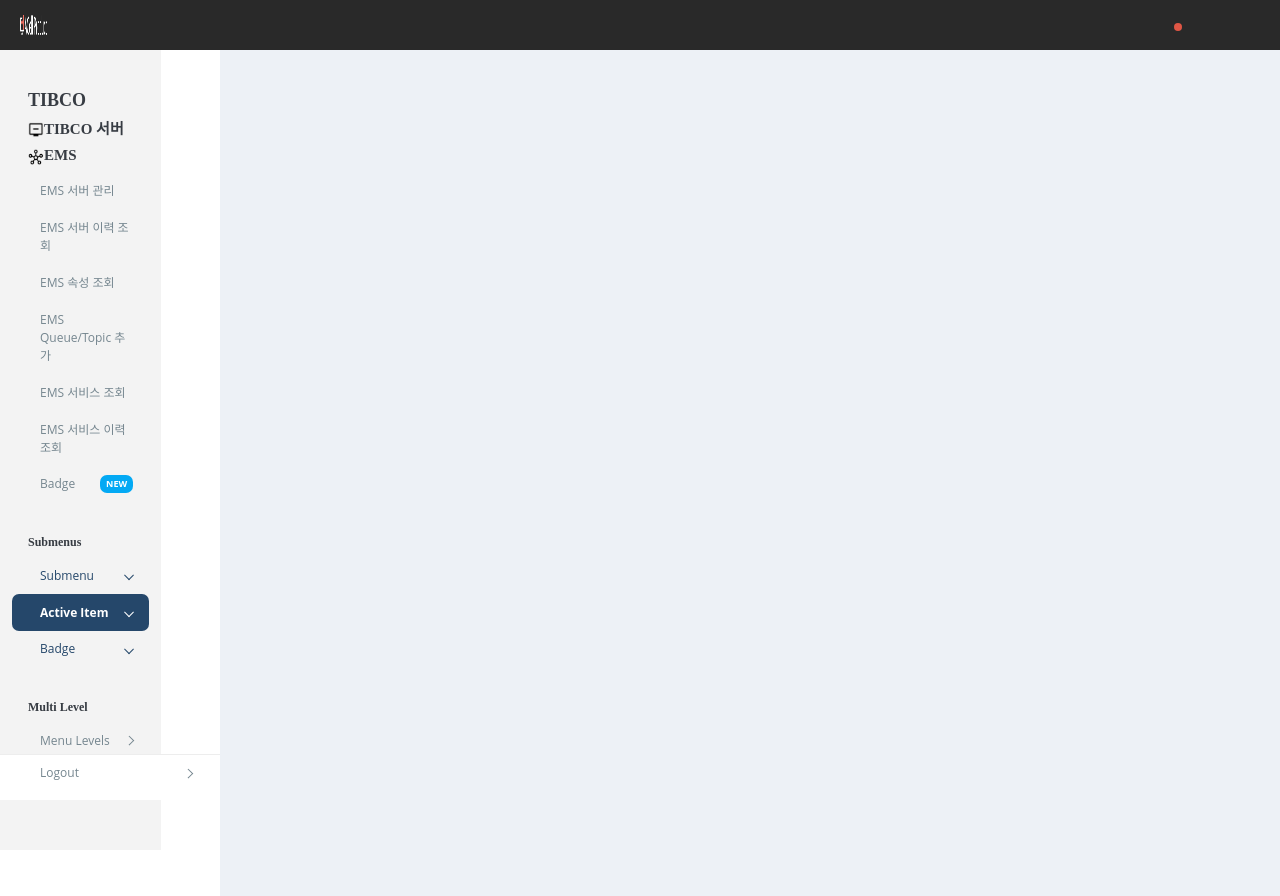
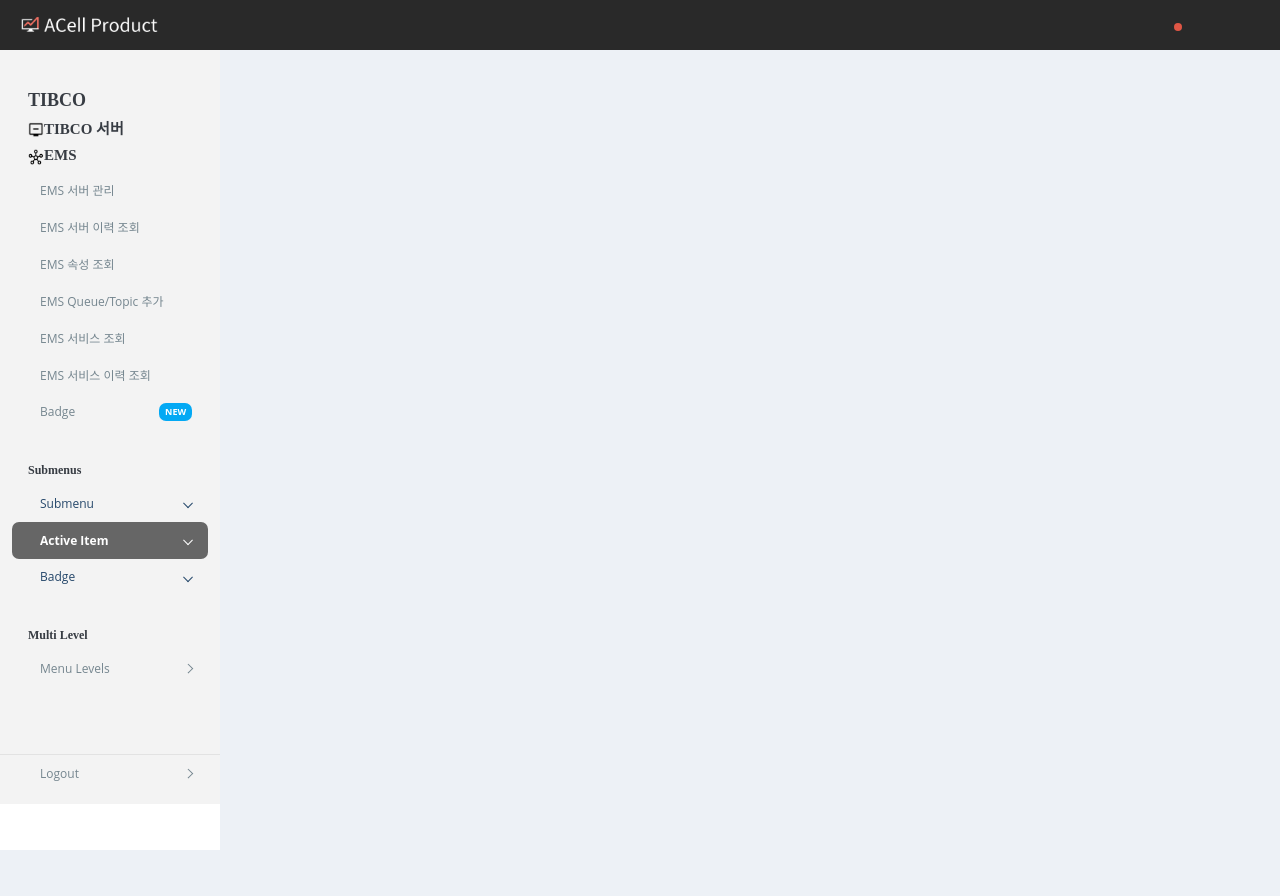
Before and after one commit to Suyoooi/Nifty-Test1, a Next.js app: page / in a window 1280 px wide. After the commit the page ends 850 px from the top, so only its background shows below. Built offline with nearby package versions, Linux system fonts and the light colour scheme.

Commit message:
fix: 색상 변경 및 사이즈 수정

```diff
--- a/public/assets/css/nifty.css
+++ b/public/assets/css/nifty.css
@@ -524,6 +524,7 @@ body[style*="background"]:not(.boxed-layout) > .front-container,
 }
 
 .brand-wrap {
+  width: 130px;
   align-items: center;
   display: flex;
   position: relative;
@@ -541,8 +542,8 @@ body[style*="background"]:not(.boxed-layout) > .front-container,
 }
 
 .brand-img img {
-  width: 27px;
-  height: 27px;
+  width: 138px;
+  height: 20px;
 }
 
 .brand-title {
@@ -933,7 +934,7 @@ body[style*="background"]:not(.boxed-layout) > .front-container,
 }
 
 .mainnav__inner .mainnav__menu > .nav-item > .nav-link.active {
-  background-color: #25476a;
+  background-color: #666666;
   border-radius: 0.4375rem;
   box-shadow: none;
   color: #fff;
@@ -1274,7 +1275,8 @@ body[style*="background"]:not(.boxed-layout) > .front-container,
   color: #75868f;
   display: flex;
   flex-direction: column;
-  height: 100%;
+  /* height: 100%; */
+  height: 100vh;
   width: 100%;
 }
 
@@ -1312,14 +1314,12 @@ body[style*="background"]:not(.boxed-layout) > .front-container,
 }
 
 .mainnav__top-content {
+  background-color: #f3f3f3;
   display: flex;
   flex-direction: column;
-  width: 161px;
-  height: 100vh;
-  /* height: 100%; */
+  height: 100%;
   overflow: auto;
-  /* width: 100%; */
-  background-color: #f3f3f3;
+  width: 100%;
 }
 
 .mainnav__top-content.os-host-overflow {
@@ -1327,7 +1327,7 @@ body[style*="background"]:not(.boxed-layout) > .front-container,
 }
 
 .mainnav__bottom-content {
-  background-color: #fff;
+  background-color: #f3f3f3;
   bottom: 0;
   margin-top: auto;
   position: sticky;
```
